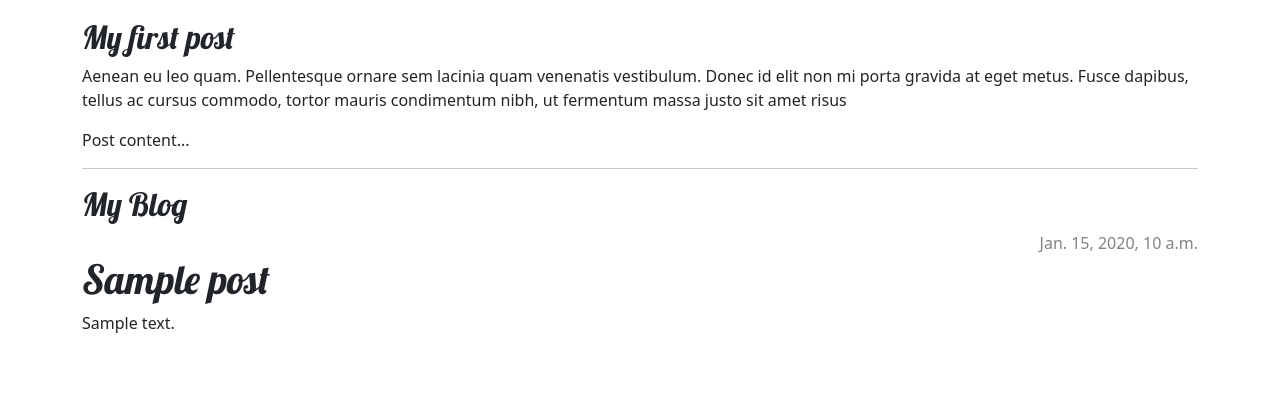
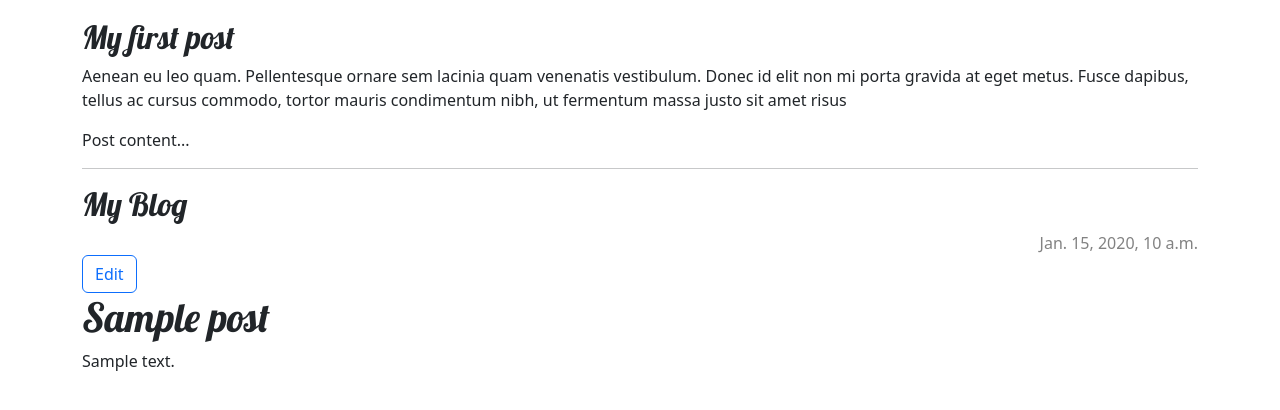
Before and after one commit to ViktorKernytskyi/django-blog-platform, a Django app: page /post/1/ in a window 1280 px wide. Shown: the part 248-658 px from the top of the page. Run offline with Django 5.2, Linux system fonts and the light colour scheme; tables that the repository leaves empty hold one stand-in row (values such as "Sample post").

Commit message:
Implement post editing (update form, view, template)

```diff
--- a/blog/templates/blog/post_detail.html
+++ b/blog/templates/blog/post_detail.html
@@ -1,5 +1,4 @@
 {% extends 'blog/base.html' %}
-
 
 
 {% block content %}
@@ -21,7 +20,10 @@
 
 
     {% endif %}
-
+  <a class="btn btn-outline-primary"
+   href="{% url 'post_edit' pk=post.pk %}">
+    Edit
+</a>
 
     <h1>{{ post.title }}</h1>
 
--- a/blog/urls.py
+++ b/blog/urls.py
@@ -8,5 +8,6 @@ urlpatterns = [
     path('post_list_blog/', views.post_list_blog, name='post_list_blog'),
     path('post/<int:pk>/', views.post_detail, name='post_detail'),
     path('post/new/', views.post_new, name='post_new'),
+    path('post/<int:pk>/edit/', views.post_edit, name='post_edit'),
 
 ]
--- a/blog/views.py
+++ b/blog/views.py
@@ -55,3 +55,18 @@ def post_new(request):
         'blog/post_edit.html',
         {'form': form}
     )
+
+
+def post_edit(request, pk):
+    post = get_object_or_404(Post, pk=pk)
+    if request.method == "POST":
+        form = PostForm(request.POST, instance=post)
+        if form.is_valid():
+            post = form.save(commit=False)
+            post.author = request.user
+            post.published_date = timezone.now()
+            post.save()
+            return redirect('post_detail', pk=post.pk)
+    else:
+        form = PostForm(instance=post)
+    return render(request, 'blog/post_edit.html', {'form': form})
```
Lines whose indentation alone changed are shown as unchanged.
